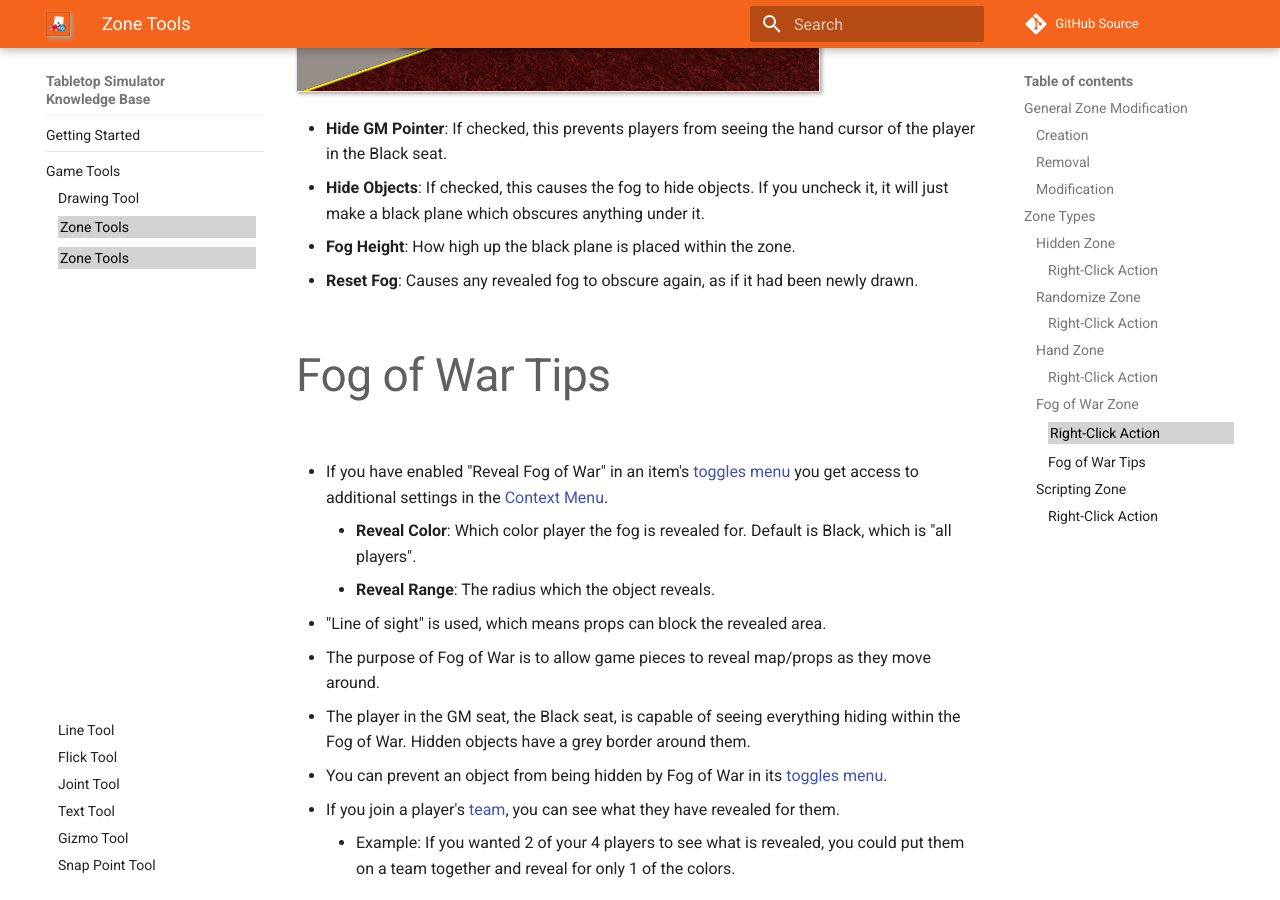
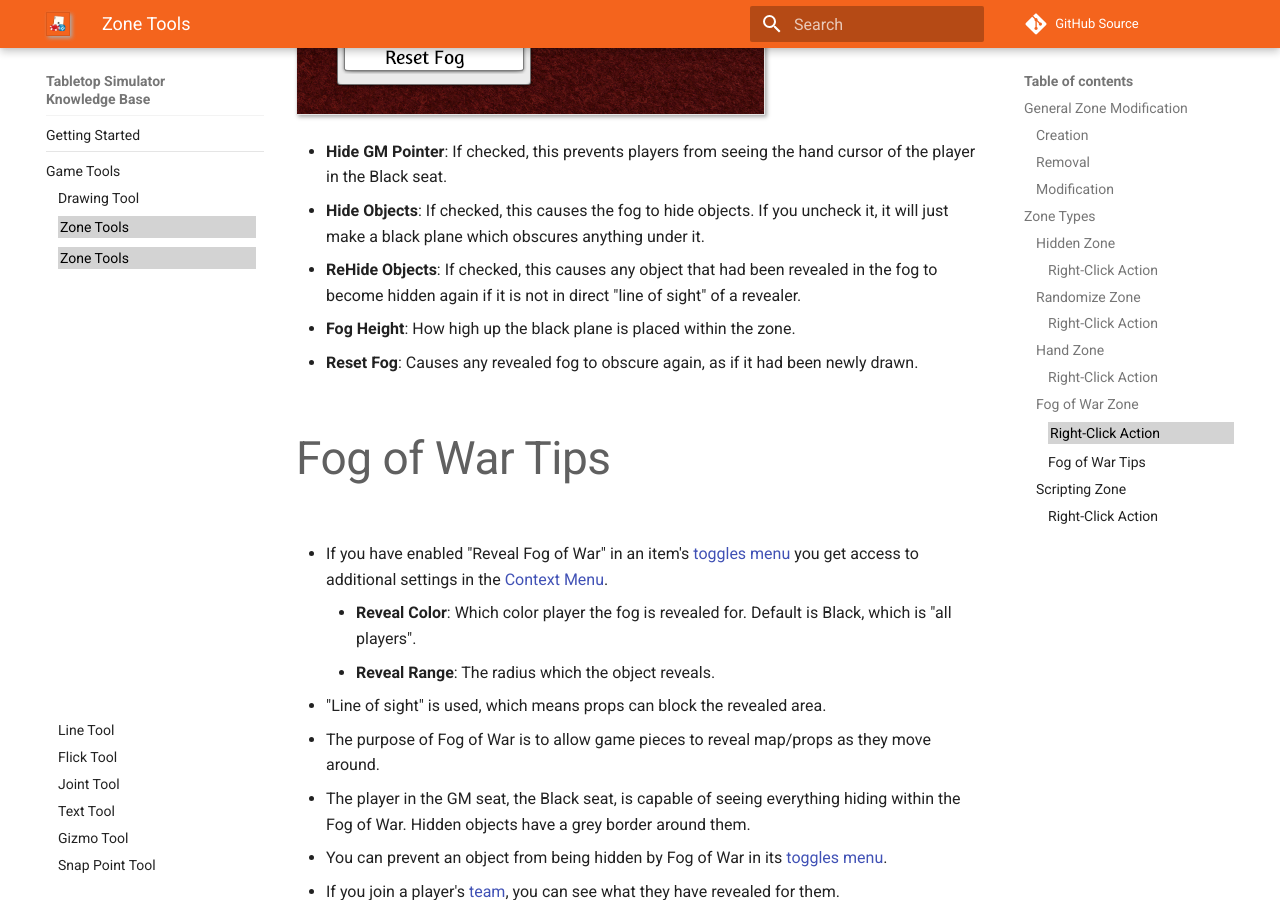
Before and after one commit to Berserk-Games/Tabletop-Simulator-Knowledge-Base, an MkDocs documentation site: the page built from docs/game-tools/zone-tools.md, in a window 1280 px wide and 900 px high, scrolled down 5078 px. Built offline with MkDocs 1.6.1 and Material for MkDocs 9.7.7, drawn with Linux system fonts in a browser that asks for light colours; comment, search, counter and statistics services are not loaded; old or Windows-style settings are respelled for this version of MkDocs.

Commit message:
Patch 11.1

```diff
--- a/docs/game-tools/zone-tools.md
+++ b/docs/game-tools/zone-tools.md
@@ -101,6 +101,7 @@
 
 * **Hide GM Pointer**: If checked, this prevents players from seeing the hand cursor of the player in the Black seat.
 * **Hide Objects**: If checked, this causes the fog to hide objects. If you uncheck it, it will just make a black plane which obscures anything under it.
+* **ReHide Objects**: If checked, this causes any object that had been revealed in the fog to become hidden again if it is not in direct "line of sight" of a revealer.
 * **Fog Height**: How high up the black plane is placed within the zone.
 * **Reset Fog**: Causes any revealed fog to obscure again, as if it had been newly drawn.
 
```
Also changed, not shown: docs/custom-content/custom-jigsaw.md (+3 -0 lines), docs/img/zone-tools/fog-of-war-rc.png.
